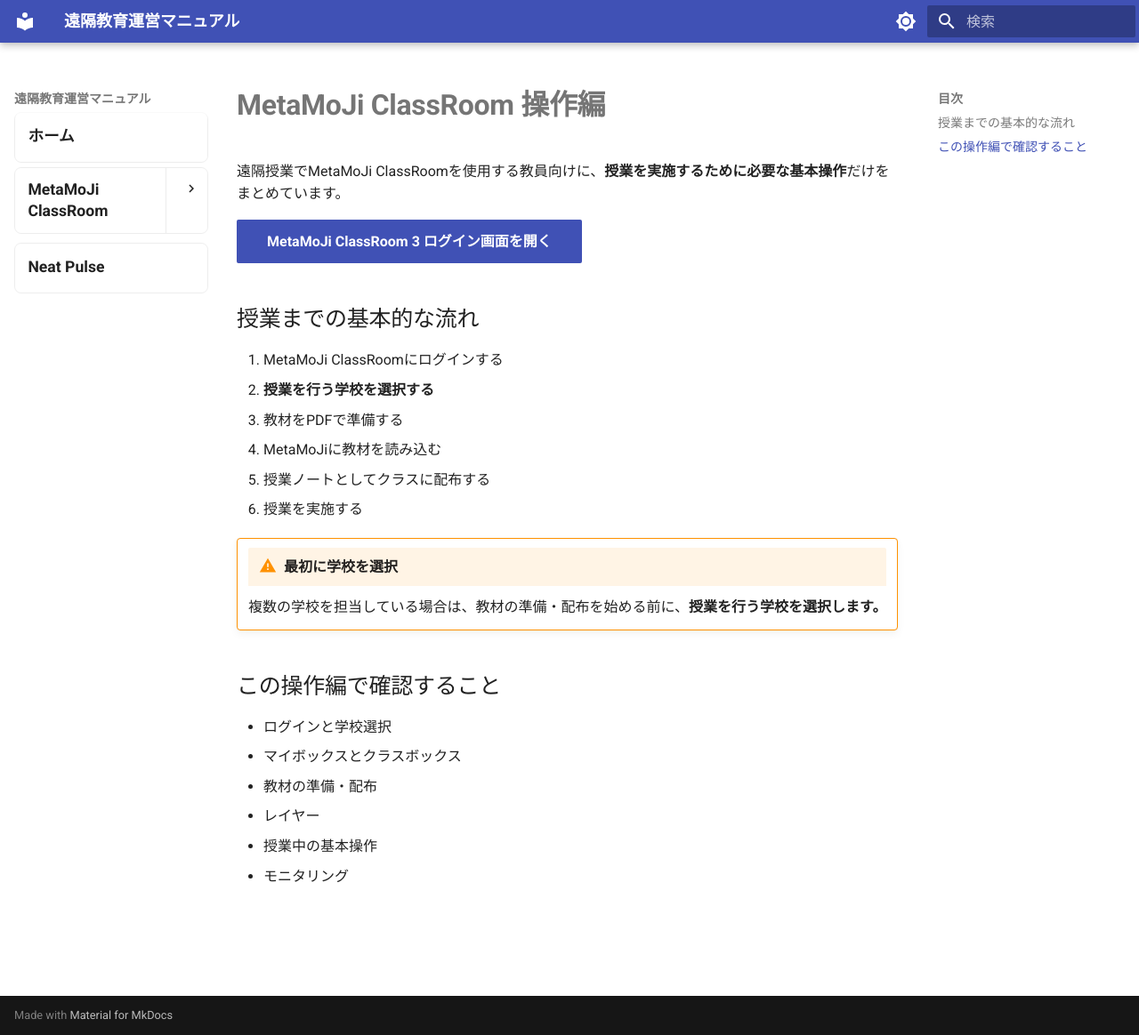
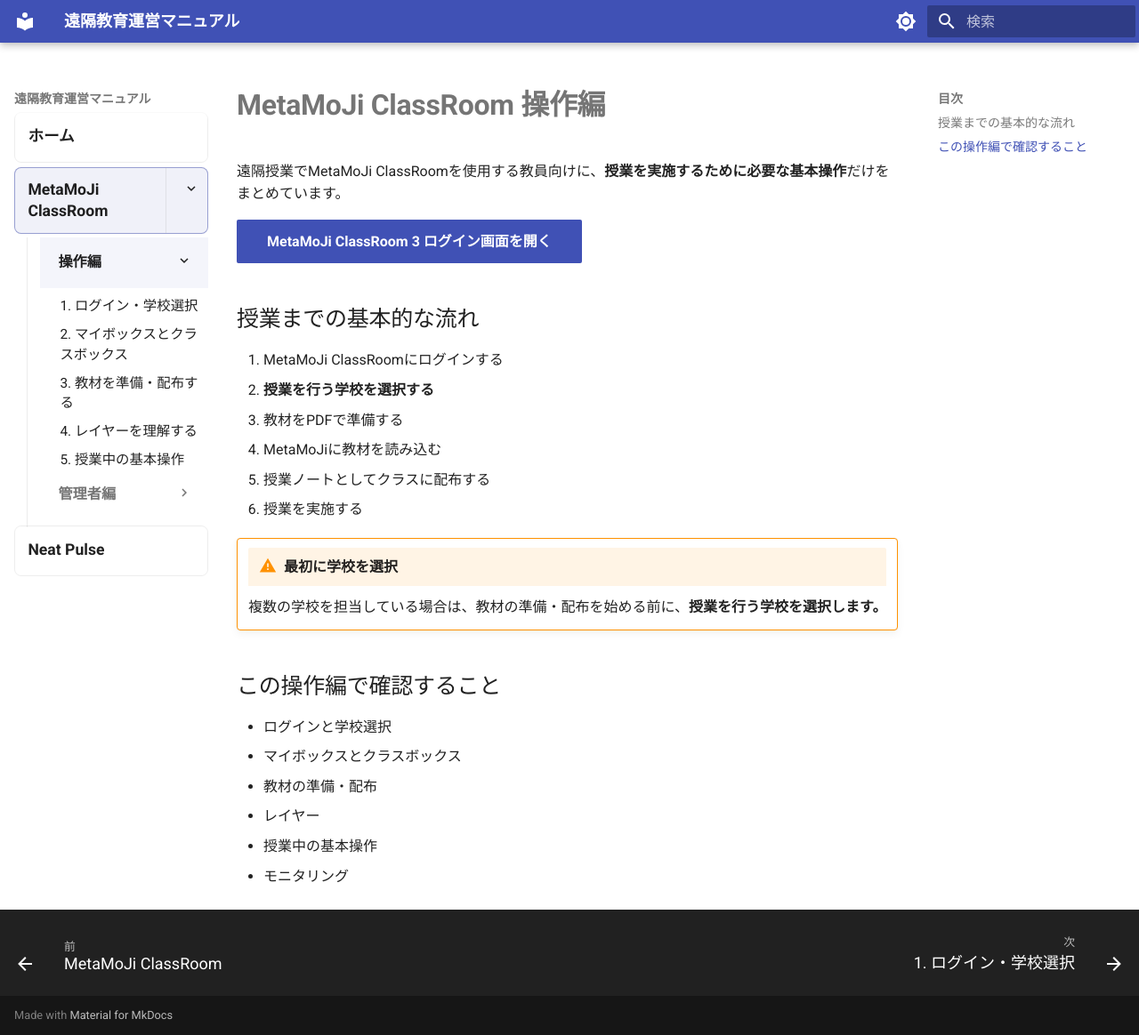
Before and after one commit to a-recs/remote-manual, an MkDocs documentation site: the page built from docs/metamoji/operation/index.md, in a window 1280 px wide and 1164 px high. Shown: the whole window at 89% size. Built offline with MkDocs 1.6.1 and Material for MkDocs 9.7.7, drawn with Linux system fonts in a browser that asks for light colours; part of the change alters nothing that is shown.

Commit message:
Align operation and admin sections using index pages

```diff
--- a/mkdocs.yml
+++ b/mkdocs.yml
@@ -7,7 +7,7 @@ nav:
   - MetaMoJi ClassRoom:
       - metamoji/index.md
       - 操作編:
-          - metamoji/operation.md
+          - metamoji/operation/index.md
           - 1. ログイン・学校選択: metamoji/01-login.md
           - 2. マイボックスとクラスボックス: metamoji/02-box.md
           - 3. 教材を準備・配布する: metamoji/03-material.md
```
